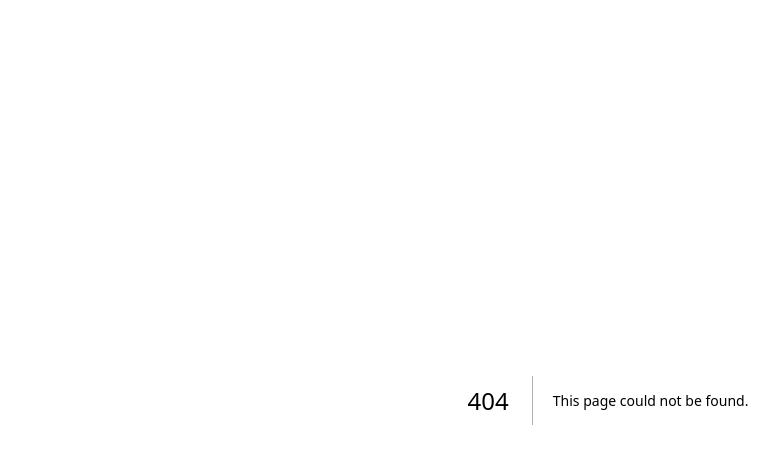
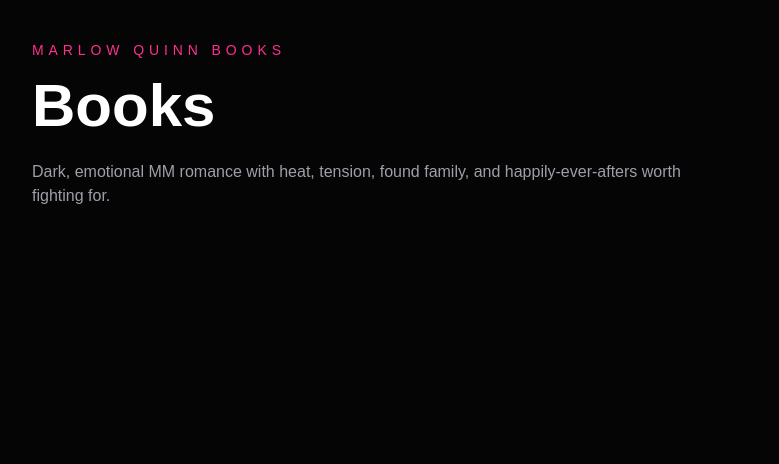
Before and after one commit to alex19849-dot/marlowquinn, a Next.js app: page /books in a window 1280 px wide. Before the commit this address had no page. Shown: the top 464 px of the page, without its empty margins (32-811 px from the left). Built offline with nearby package versions, Linux system fonts and the light colour scheme.

Commit message:
Create BooksPage component for book details
This component renders a main section with a title and description for Marlow Quinn Books.

```diff
--- /dev/null
+++ b/src/app/books/page.tsx
@@ -0,0 +1,18 @@
+export default function BooksPage() {
+  return (
+    <main className="min-h-screen bg-[#050505] px-6 py-10 text-white">
+      <section className="mx-auto max-w-6xl">
+        <p className="mb-4 text-sm uppercase tracking-[0.35em] text-[#ff2f8f]">
+          Marlow Quinn Books
+        </p>
+
+        <h1 className="text-4xl font-bold sm:text-6xl">Books</h1>
+
+        <p className="mt-6 max-w-2xl text-zinc-400">
+          Dark, emotional MM romance with heat, tension, found family, and
+          happily-ever-afters worth fighting for.
+        </p>
+      </section>
+    </main>
+  );
+}
```
